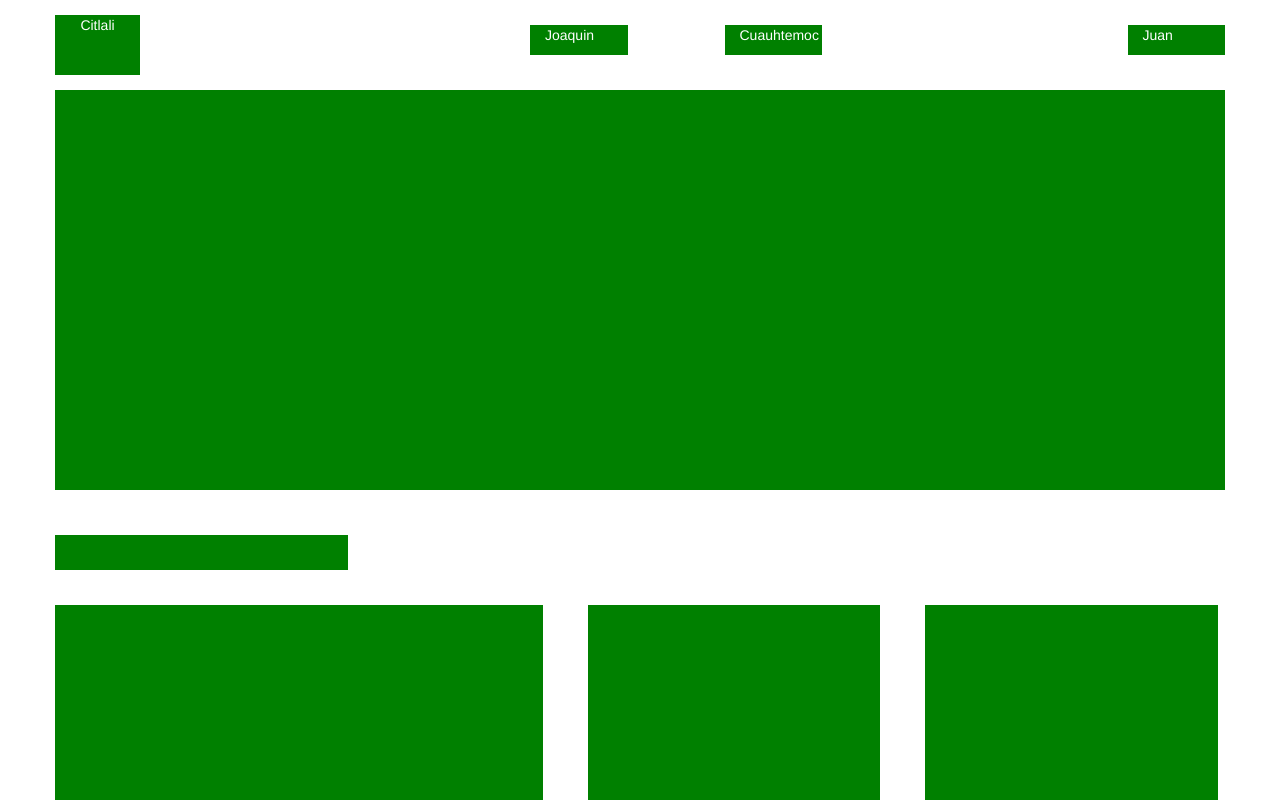
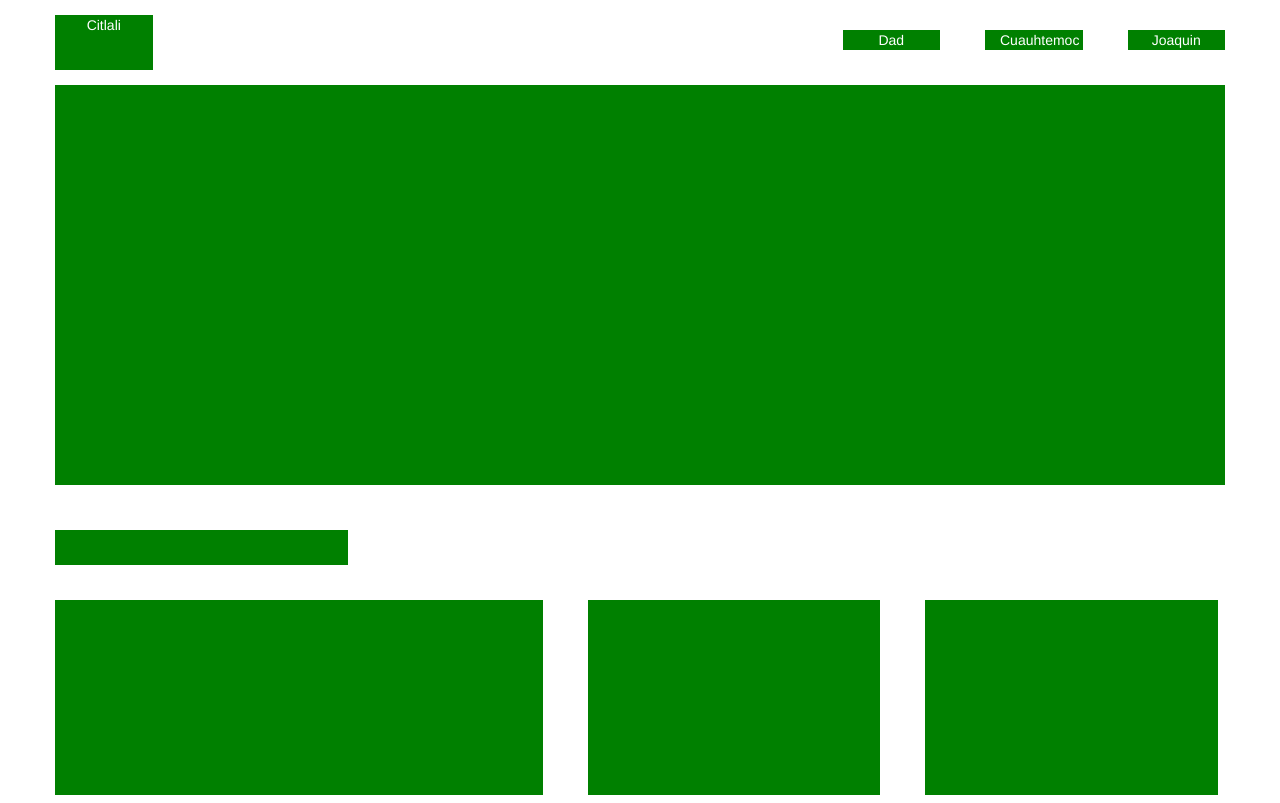
Before and after one commit to griseldaalvarez/day-four-take-home, a plain HTML site: page index.html in a window 1280 px wide. Shown: the top 803 px of the page. Drawn offline with Linux system fonts and the light colour scheme.

Commit message:
deleted everything from first row. Fixed first row to better liking. PERFECT

```diff
--- a/css/styles.css
+++ b/css/styles.css
@@ -1,32 +1,25 @@
 .icon{
   background-color: green;
-  border-color: black;
-  height: 60px;
-  width: 85px;
+  height: 55px;
+  margin-top: 15px;
   color: white;
-  margin-top: 15px;
   text-align: center;
 }
 
+
 .black{
-  background: green;
-  border-color: black;
-  height: 30px;
+  background-color: green;
+  height: 20px;
+  margin-top: 30px;
   color: white;
-  margin-top: 25px;
+  text-align: center;
 }
 
-.right_first{
-  /* margin-left: 10px; */
+.index{
+  margin-left: 45px;
+  float: right;
 }
 
-.right_second{
-  margin-left: 97px;
-}
-
-.right_third{
-  float: right;
-}
 
 .thick_box{
   background-color: green;
--- a/index.html
+++ b/index.html
@@ -11,12 +11,13 @@
 </head>
 <body>
 <div class="container">
- <div class="row">
-   <div class="icon col-md-2">Citlali</div>
-   <div class="black right_first col-md-1 col-md-offset-4">Joaquin</div>
-   <div class="black right_second col-md-1">Cuauhtemoc</div>
-   <div class="black right_third col-md-1">Juan</div>
- </div>
+  <div class="row">
+    <div class="icon col-md-1">Citlali</div>
+    <div class="black index col-md-1">Joaquin</div>
+    <div class="black index col-md-1">Cuauhtemoc</div>
+    <div class="black index col-md-1">Dad</div>
+  </div>
+
 
  <div class="row">
    <div class="thick_box col-md-12"></div>
```
